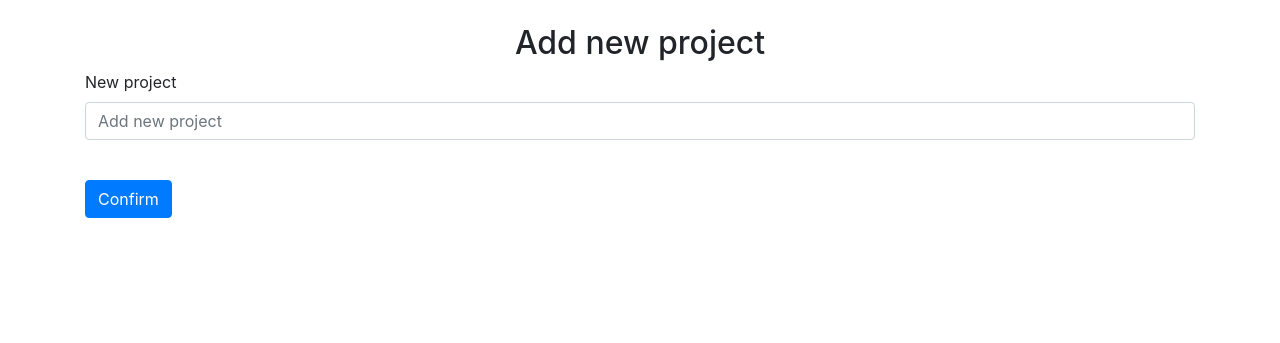
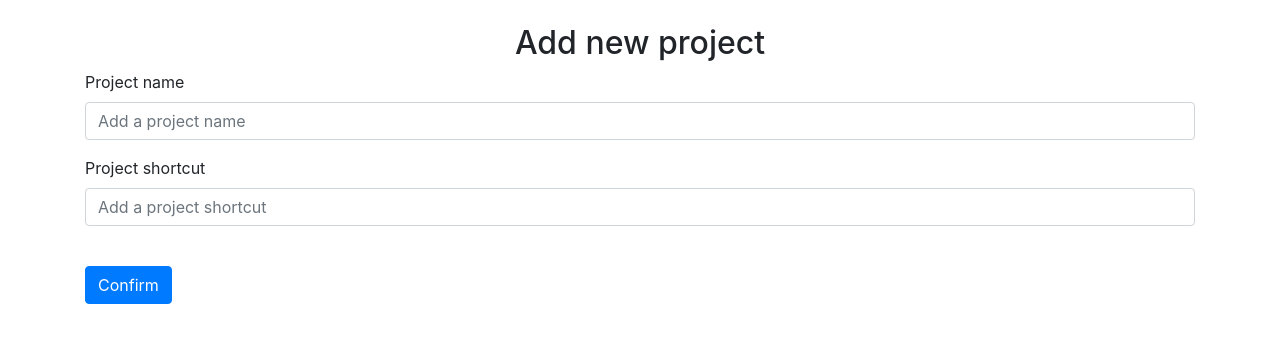
Before and after one commit to Gamattowicz/Timetracker_Flask, a Flask app: page /projects in a window 1280 px wide. Shown: the part 56-399 px from the top of the page. Run offline with Flask 2, Linux system fonts and the light colour scheme; some libraries are stand-ins or nearby versions.

Commit message:
add insert into database projects data

```diff
--- a/timetracker/init_db.py
+++ b/timetracker/init_db.py
@@ -16,6 +16,8 @@ cur.execute('''create table hours (
             project_id integer not null,
             FOREIGN KEY (project_id) REFERENCES Projects(id))''')
 
+# cur.execute('INSERT INTO projects (name, shortcut)'
+#             'VALUES("fsdas", "dsadsa")')
 
 connection.commit()
 connection.close()
--- a/timetracker/templates/projects.html
+++ b/timetracker/templates/projects.html
@@ -6,8 +6,12 @@
 <form method="POST", action="{{ url_for('views.projects') }}">
     <h2 align="center">Add new project</h2>
     <div class="form-group">
-        <label for="project">New project</label>
-        <input type="text" class="form-control" id="project" name="project" placeholder="Add new project">
+        <label for="name">Project name</label>
+        <input type="text" class="form-control" id="name" name="name" placeholder="Add a project name">
+    </div>
+    <div class="form-group">
+        <label for="shortcut">Project shortcut</label>
+        <input type="text" class="form-control" id="shortcut" name="shortcut" placeholder="Add a project shortcut">
     </div>
     <br>
     <button type="submit" class="btn btn-primary">Confirm</button>
--- a/timetracker/views.py
+++ b/timetracker/views.py
@@ -1,4 +1,5 @@
 from flask import Blueprint, render_template, request
+import sqlite3
 
 views = Blueprint('views', __name__)
 
@@ -18,5 +19,14 @@ def hours():
 @views.route('/projects', methods=['GET', 'POST'])
 def projects():
     if request.method == 'POST':
-        return f'<h1> Name: {request.form["project"]} </h1>'
+        name = request.form['name']
+        shortcut = request.form['shortcut']
+
+        connection = sqlite3.connect(r'timetracker\time_tracker.db')
+        cur = connection.cursor()
+        cur.execute('INSERT INTO projects (name, shortcut) VALUES (?, ?)', \
+                    [name, shortcut])
+        connection.commit()
+        connection.close()
+
     return render_template('projects.html')
```
